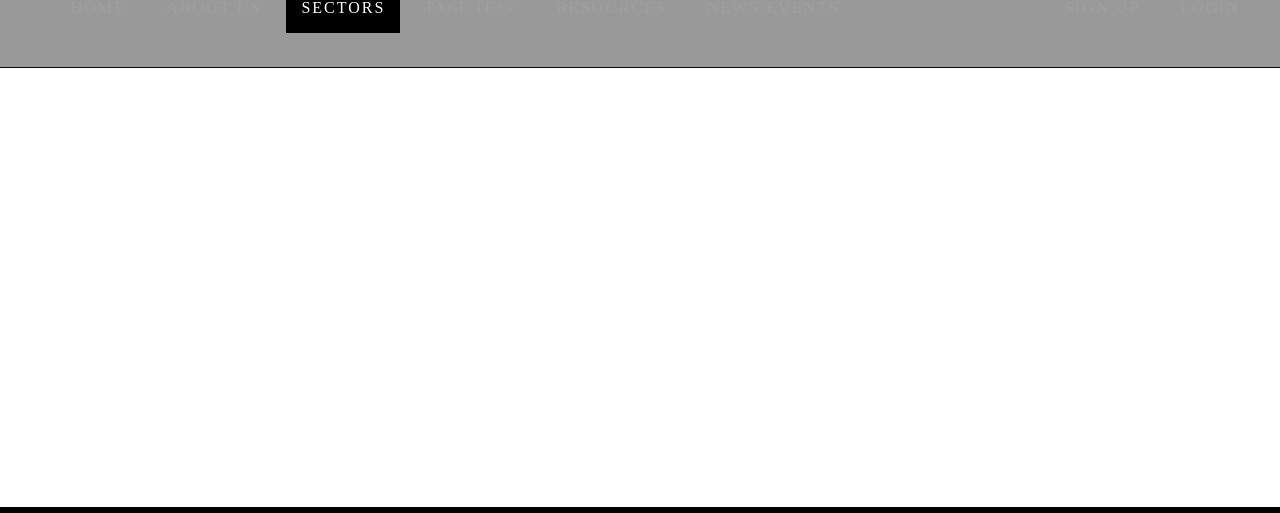
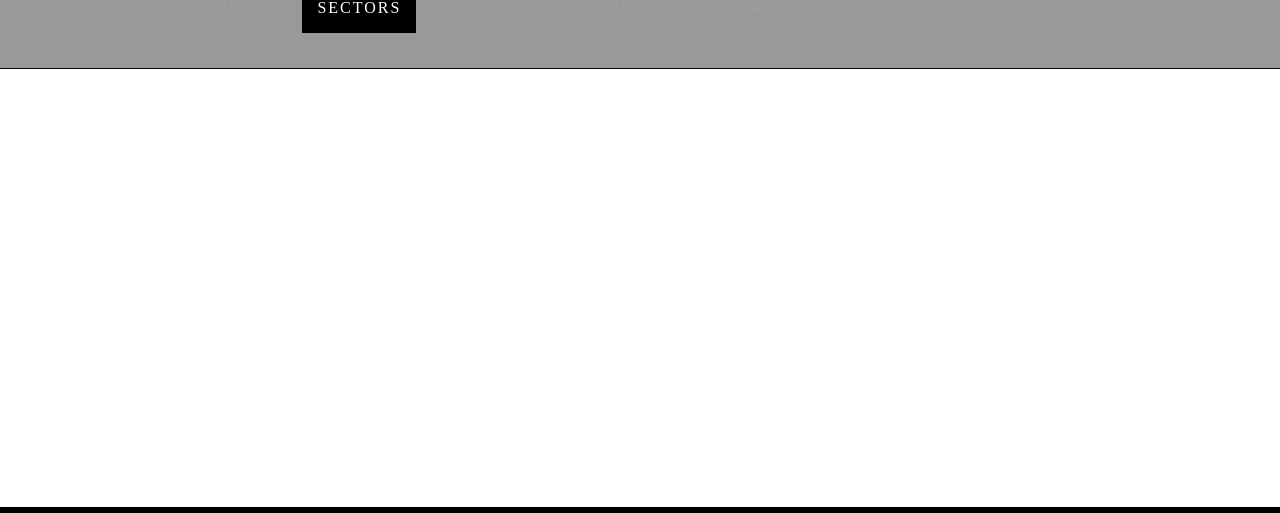
Before and after one commit to annupradhan26/annusonam.github.io, a plain HTML site: page index.html in a window 1280 px wide. Shown: the part 43-556 px from the top of the page. Drawn offline with nearby package versions, Linux system fonts and the light colour scheme; a web font is replaced by a local one.

Commit message:
Update index.html

```diff
--- a/index.html
+++ b/index.html
@@ -8,7 +8,7 @@
 
 <link rel="stylesheet" href="bootstrap.min.css">
 <link rel="stylesheet" type="text/css" href="test.css">
-<link rel="stylesheet" href = "sav(2).css">
+<link rel="stylesheet" href = "sav.css">
 <script src="jquery.min.js"></script>
 <script src="bootstrap.min.js"></script>
 <style>
```
